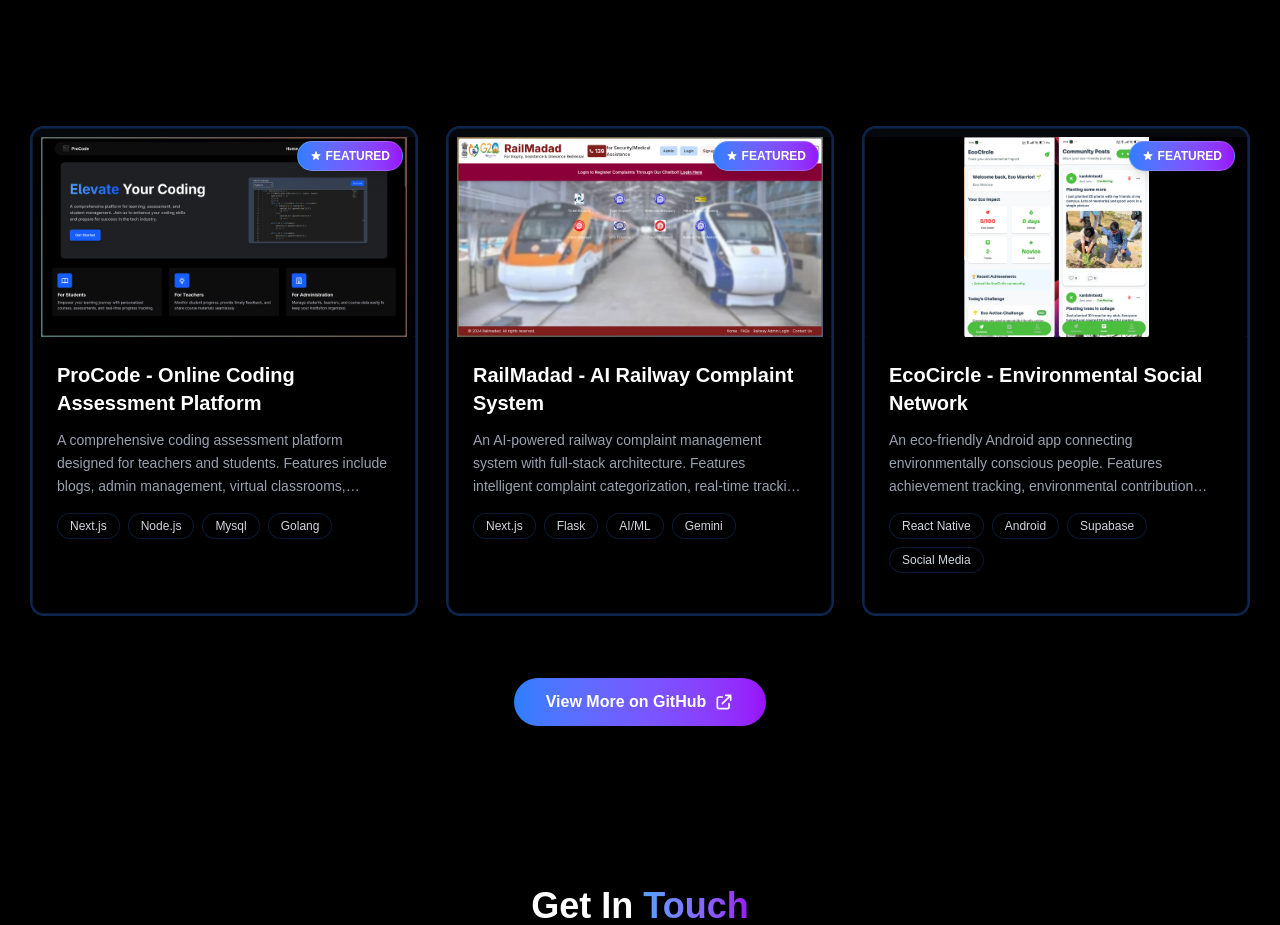
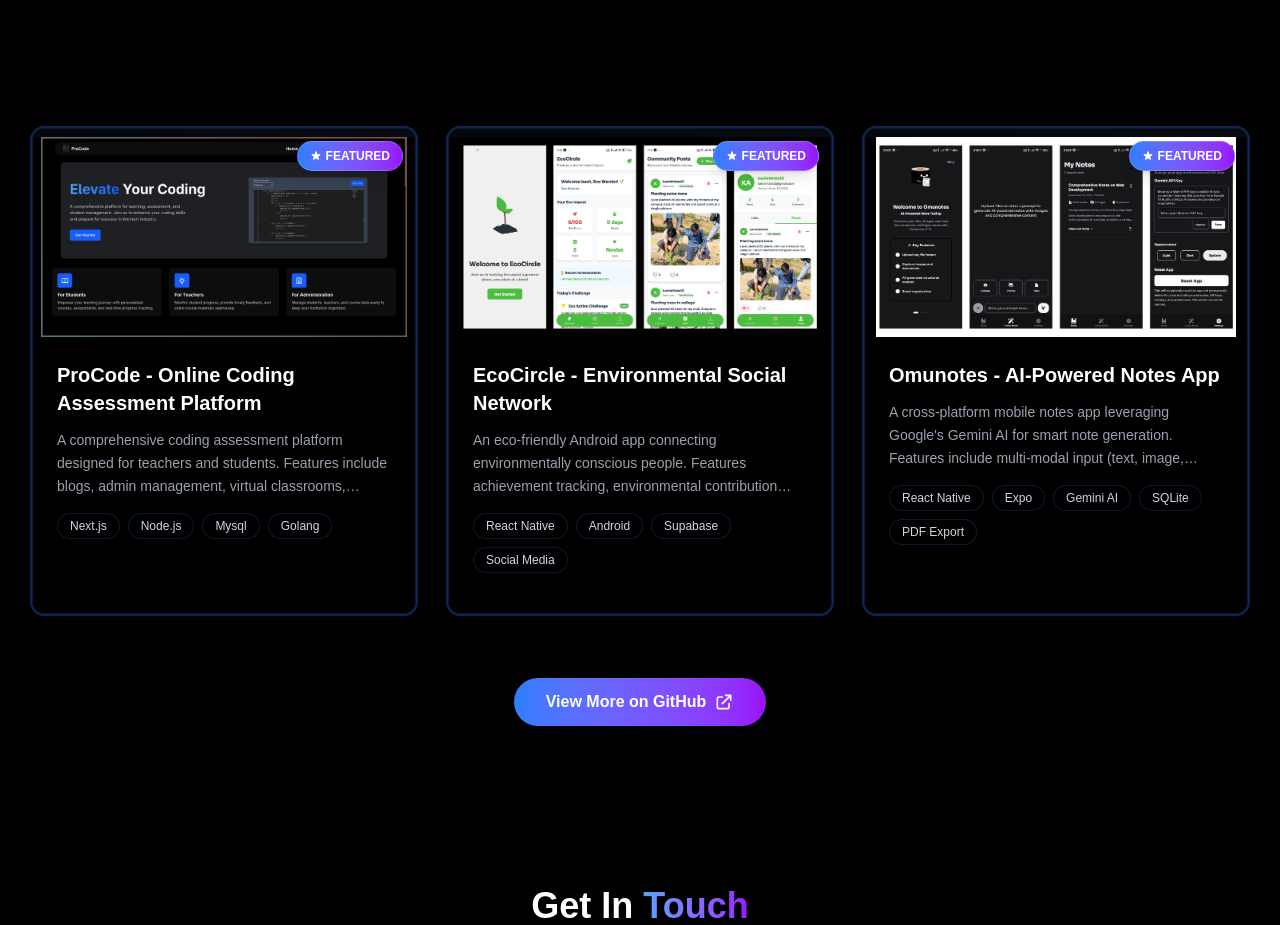
Before and after one commit to kanishk-8/portfoliowebsite, a Next.js app: page / in a window 1280 px wide. Shown: the part 2600-3525 px from the top of the page. Built offline with nearby package versions, Linux system fonts and the light colour scheme.

Commit message:
new project

```diff
--- a/app/components/Projects.js
+++ b/app/components/Projects.js
@@ -62,7 +62,7 @@
       github: "https://github.com/kanishk-8/sih_railmadad",
       live: null,
       image: "/railmadad.png",
-      featured: true,
+      featured: false,
     },
     {
       id: 4,
@@ -85,7 +85,7 @@
       category: "mobile",
       github: "https://github.com/kanishk-8/EcoCircle",
       live: null,
-      image: "/ecoCircle.png",
+      image: "/ecocircle.png",
       featured: true,
     },
     {
@@ -99,6 +99,24 @@
       live: null,
       image: "/noti.png",
       featured: false,
+    },
+    {
+      id: 7,
+      title: "Omunotes - AI-Powered Notes App",
+      description:
+        "A cross-platform mobile notes app leveraging Google's Gemini AI for smart note generation. Features include multi-modal input (text, image, PDF), PDF export, sharing, a Markdown-based renderer, and offline persistence with SQLite.",
+      technologies: [
+        "React Native",
+        "Expo",
+        "Gemini AI",
+        "SQLite",
+        "PDF Export",
+      ],
+      category: "mobile",
+      github: "https://github.com/kanishk-8/Omunotes",
+      live: "https://github.com/kanishk-8/Omunotes/releases/tag/1.1", // App Release link
+      image: "/omunotes.png", // Upload your Omunotes screenshot here
+      featured: true,
     },
   ];
 
```
Also changed, not shown: public/ecocircle.png, public/omunotes.png (added).
